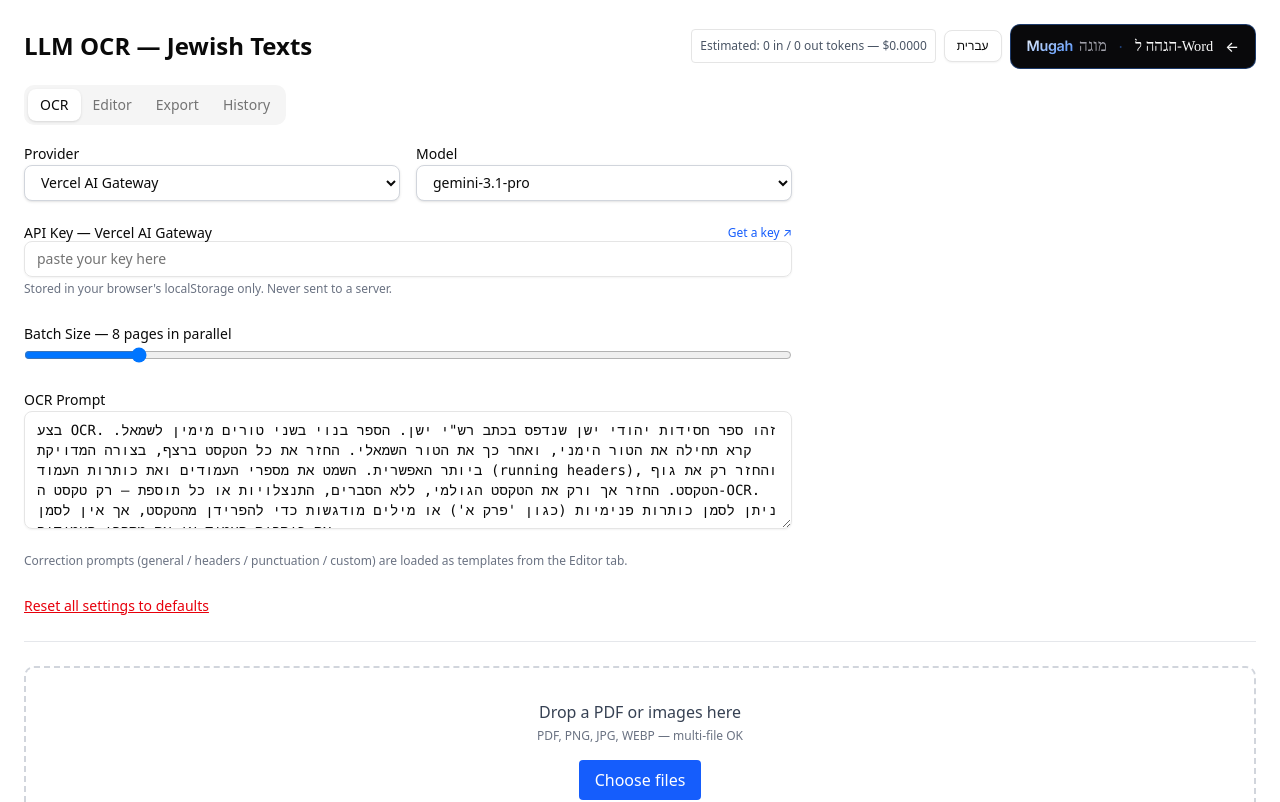
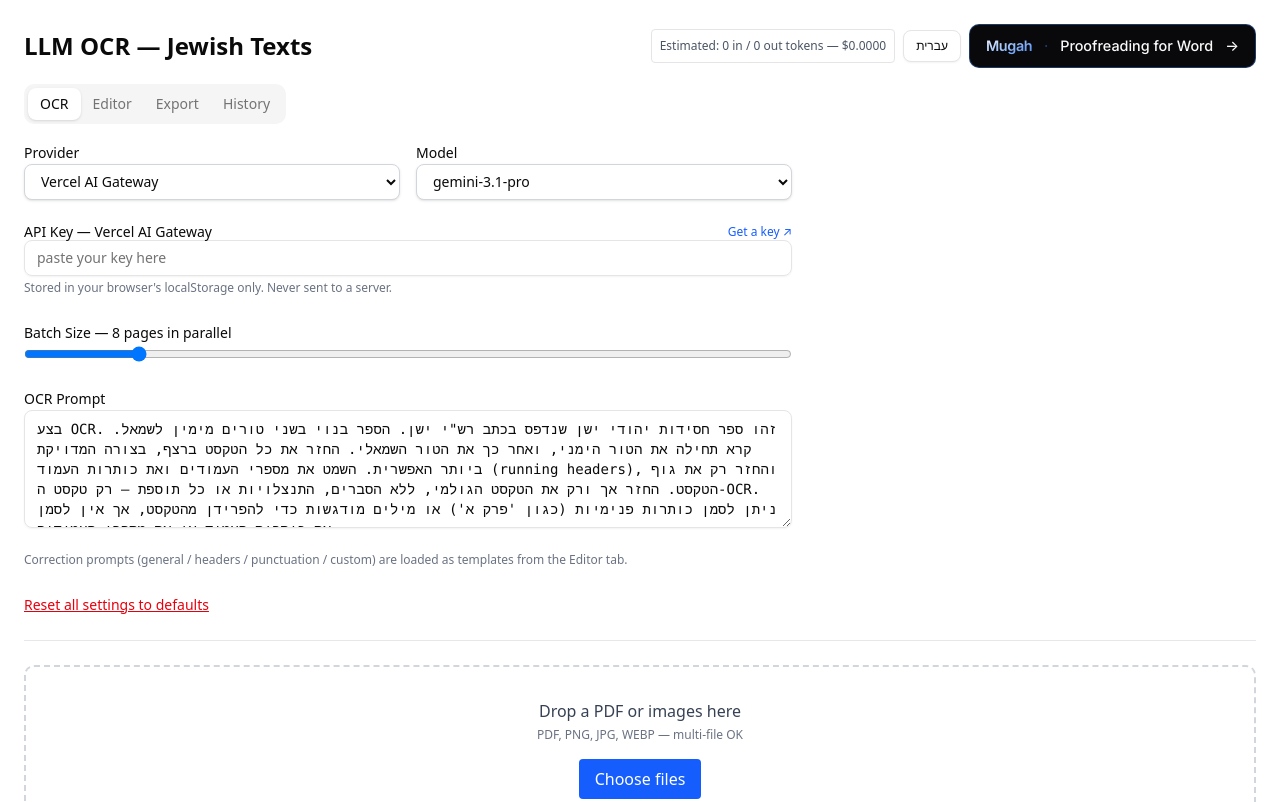
Before and after one commit to Sivan22/llm_ocr, a React (Vite) app: page / in a window 1280 px wide. Shown: the top 802 px of the page. Built offline with nearby package versions, Linux system fonts and the light colour scheme.

Commit message:
feat(MugahPromo): update aria-label and translate Hebrew text to English

```diff
--- a/src/components/InlineDiffEditor.tsx
+++ b/src/components/InlineDiffEditor.tsx
@@ -5,7 +5,6 @@
 import { planInlineDiff, extractEditorText, type InlineSegment } from '../lib/inlineDiff';
 import type { Correction } from '../lib/types';
 import { Textarea } from './ui/textarea';
-import { Button } from './ui/button';
 import { cn } from '../lib/utils';
 
 const SEG_CLASS: Record<InlineSegment['kind'], string> = {
@@ -95,6 +94,17 @@
     setDirty(false);
   };
 
+  useEffect(() => {
+    if (!dirty || !page) return;
+    const tid = window.setTimeout(() => {
+      const updated = { ...page, text: plainDraft, status: 'edited' as const };
+      setPage(updated);
+      savePageResult(fileHash, updated);
+      setDirty(false);
+    }, 600);
+    return () => window.clearTimeout(tid);
+  }, [dirty, plainDraft, page, fileHash, setPage]);
+
   if (!hasRelevantCorrections) {
     return (
       <div className="flex flex-col h-[70vh]">
@@ -110,7 +120,6 @@
           <span className="text-xs text-gray-500">
             {t('ocr.pageStatus', { n: currentPageNum + 1, chars: plainDraft.length, status: statusLabel })}
           </span>
-          <Button onClick={save} disabled={!dirty}>{t('ocr.save')}</Button>
         </div>
       </div>
     );
@@ -136,7 +145,6 @@
         <span className="text-xs text-gray-500">
           {t('ocr.pageStatusDiff', { n: currentPageNum + 1, chars: plainDraft.length, status: statusLabel })}
         </span>
-        <Button onClick={save} disabled={!dirty}>{t('ocr.save')}</Button>
       </div>
     </div>
   );
--- a/src/components/MugahPromo.tsx
+++ b/src/components/MugahPromo.tsx
@@ -26,34 +26,26 @@
       href={MUGAH_URL}
       target="_blank"
       rel="noopener noreferrer"
-      aria-label="נסו את מוגה — תוסף הגהה תורנית ל-Word"
+      aria-label="Try Mugah — Torah proofreading add-in for Word"
       className="group inline-flex items-center gap-3 whitespace-nowrap rounded-lg border border-[rgba(59,130,246,0.4)] bg-[#09090b] px-4 py-2.5 text-[0.9rem] font-medium text-[#fafafa] no-underline transition-all duration-300 ease-[cubic-bezier(0.16,1,0.3,1)] hover:-translate-y-0.5 hover:border-[#3b82f6] hover:shadow-[0_0_20px_rgba(59,130,246,0.4)]"
     >
-      <span className="flex items-baseline gap-1.5">
-        <span
-          className="bg-gradient-to-br from-[#fafafa] to-[#3b82f6] bg-clip-text font-semibold tracking-tight text-transparent"
-          style={{ fontFamily: "'Inter', sans-serif" }}
-        >
-          Mugah
-        </span>
-        <span
-          className="text-[#a1a1aa]"
-          style={{ fontFamily: "'Noto Serif Hebrew', serif" }}
-        >
-          מוגה
-        </span>
+      <span
+        className="bg-gradient-to-br from-[#fafafa] to-[#3b82f6] bg-clip-text font-semibold tracking-tight text-transparent"
+        style={{ fontFamily: "'Inter', sans-serif" }}
+      >
+        Mugah
       </span>
       <span className="text-[rgba(59,130,246,0.5)]" aria-hidden="true">
         ·
       </span>
-      <span style={{ fontFamily: "'Noto Serif Hebrew', serif" }}>
-        הגהה ל‑Word
+      <span style={{ fontFamily: "'Inter', sans-serif" }}>
+        Proofreading for Word
       </span>
       <span
-        className="transition-transform duration-300 group-hover:-translate-x-1"
+        className="transition-transform duration-300 group-hover:translate-x-1"
         aria-hidden="true"
       >
-        ←
+        →
       </span>
     </a>
   );
```
